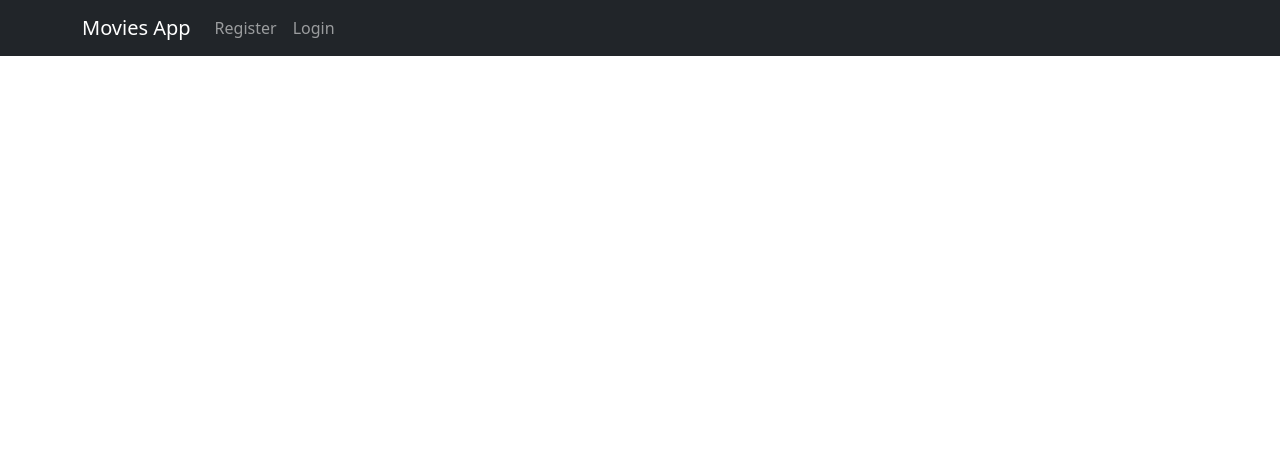
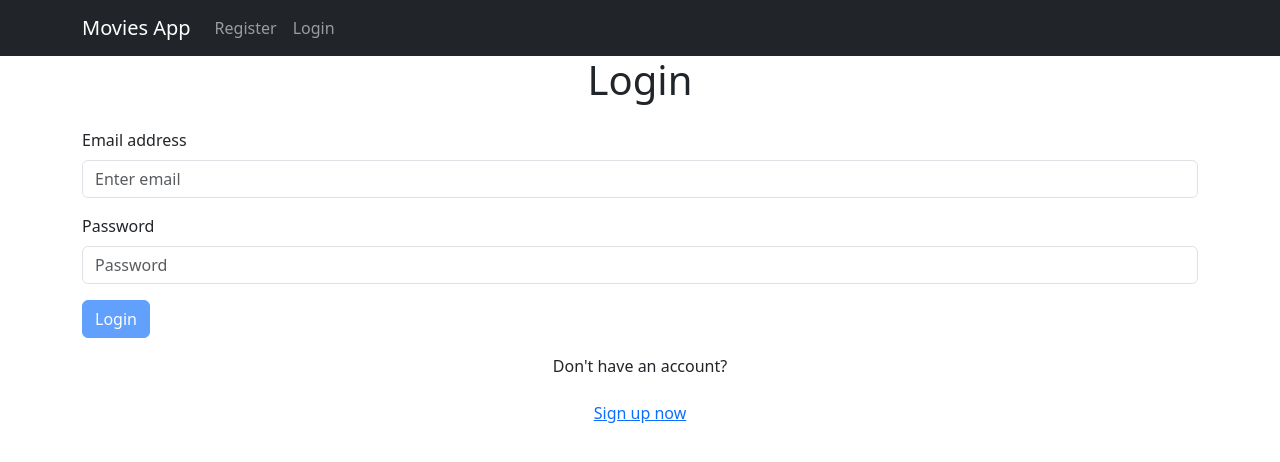
Before and after one commit to pyuyuu/movieAppClient, a React (Create React App) app: page /login in a window 1280 px wide. Shown: the top 462 px of the page. Built offline with nearby package versions, Linux system fonts and the light colour scheme.

Commit message:
add pages/Login.js

```diff
--- a/src/App.js
+++ b/src/App.js
@@ -7,6 +7,7 @@ import { Container } from 'react-bootstrap';
 import AppNavBar from './components/AppNavBar';
 import Home from './pages/Home';
 import Register from './pages/Register';
+import Login from './pages/Login';
 import './App.css';
 
 function App() {
@@ -45,6 +46,7 @@ function App() {
           <Routes>
             <Route path="/" element={<Home />} />
             <Route path="/register" element={<Register />} />
+            <Route path="/login" element={<Login />} />
           </Routes>
         </Container>
         <Toaster position="bottom-right" reverseOrder={false} toastOptions={{
--- a/src/components/AppNavBar.js
+++ b/src/components/AppNavBar.js
@@ -21,7 +21,7 @@ export default function AppNavBar() {
 
                         {user && (
                             <>
-                                <Nav.Link as={Link} to="/movies">Workouts</Nav.Link>
+                                <Nav.Link as={Link} to="/movies">Movies</Nav.Link>
                                 <Nav.Link as={Link} to="/logout">Logout</Nav.Link>
                             </>
                         )}
--- /dev/null
+++ b/src/pages/Login.js
@@ -0,0 +1,84 @@
+import React, { useState, useEffect, useContext } from 'react';
+import { Form, Button } from 'react-bootstrap';
+import UserContext from '../UserContext';
+import { useNavigate } from 'react-router-dom';
+import { toast } from 'react-hot-toast';
+
+export default function Login() {
+    const { user, setUser } = useContext(UserContext);
+    const navigate = useNavigate();
+    const [email, setEmail] = useState('');
+    const [password, setPassword] = useState('');
+    const [isActive, setIsActive] = useState(false);
+
+    useEffect(() => {
+        if (email !== "" && password !== "") {
+            setIsActive(true);
+        } else {
+            setIsActive(false);
+        }
+    }, [email, password]);
+
+    function loginUser(e) {
+        e.preventDefault();
+
+        fetch(`https://movieapp-api-lms1.onrender.com/users/login`, {
+            method: 'POST',
+            headers: {
+                "Content-Type": "application/json"
+            },
+            body: JSON.stringify({
+                email,
+                password
+            })
+        })
+            .then(res => res.json())
+            .then(data => {
+                if (data.access) {
+                    localStorage.setItem('token', data.access);
+                    setUser({ email });
+
+                    setEmail('');
+                    setPassword('');
+
+                    navigate('/movies');
+                    toast.success('Login successful!');
+                    setTimeout(() => {
+                        window.location.reload();
+                    },500);
+                } else if (data.message || data.error) {
+                    toast.error('Login failed. Please try again.');
+            } else {
+                    toast.error('Login failed. Please try again.');
+                }
+            })
+            .catch(error => {
+                console.error('Error:', error);
+                toast.error('Login failed. Please try again.');
+            });
+    };
+
+    return (
+        <Form onSubmit={loginUser}>
+            <h1 className="text-center mb-4">Login</h1>
+            <Form.Group className="mb-3" controlId="formBasicEmail">
+                <Form.Label>Email address</Form.Label>
+                <Form.Control type="email" placeholder="Enter email" value={email} onChange={(e) => setEmail(e.target.value)} />
+            </Form.Group>
+
+            <Form.Group className="mb-3" controlId="formBasicPassword">
+                <Form.Label>Password</Form.Label>
+                <Form.Control type="password" placeholder="Password" value={password} onChange={(e) => setPassword(e.target.value)} />
+            </Form.Group>
+
+            <Button variant="primary" type="submit" disabled={!isActive}>
+                Login
+            </Button>
+
+            <div className="mt-3 text-center">
+                <p>Don't have an account?</p>
+                <Button variant="link" onClick={() => navigate('/register')}>Sign up now</Button>
+            </div>
+        </Form>
+    );
+};
```
